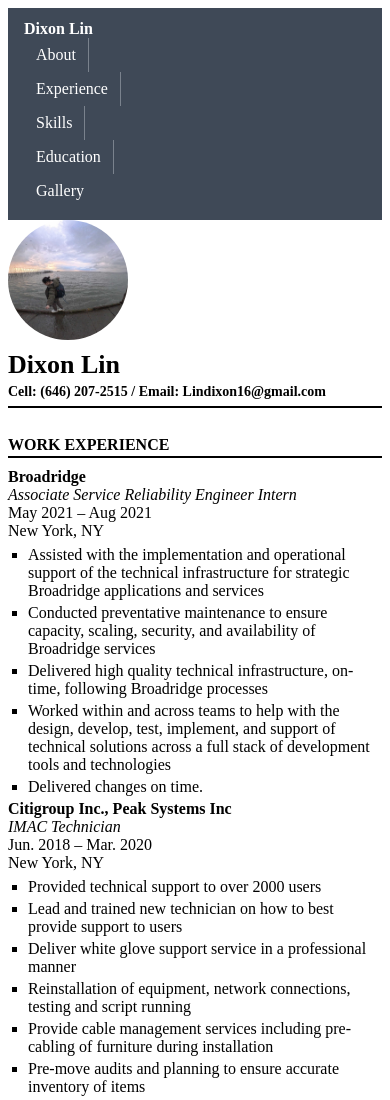
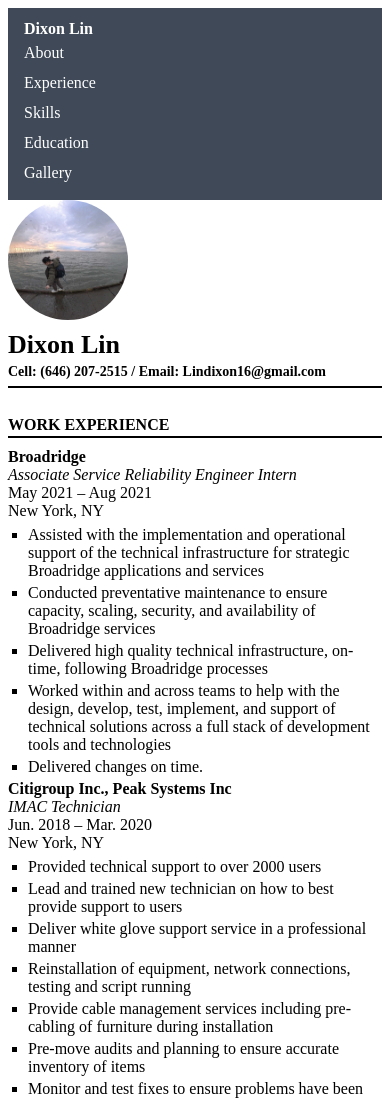
Before and after one commit to Nigerain/Nigerain.github.io, a plain HTML site: page index.html in a window 390 px wide. Shown: the top 1100 px of the page. Drawn offline with Linux system fonts and the light colour scheme.

Commit message:
last minute fix to mobile

```diff
--- a/style.css
+++ b/style.css
@@ -161,6 +161,12 @@ li {
     align-items: flex-start;
   }
 
+  .nav-links a {
+    border-right: none;
+    padding: 6px 0;
+  }
+
+
   .nav-links {
     flex-direction: column;
     align-items: flex-start;
```
